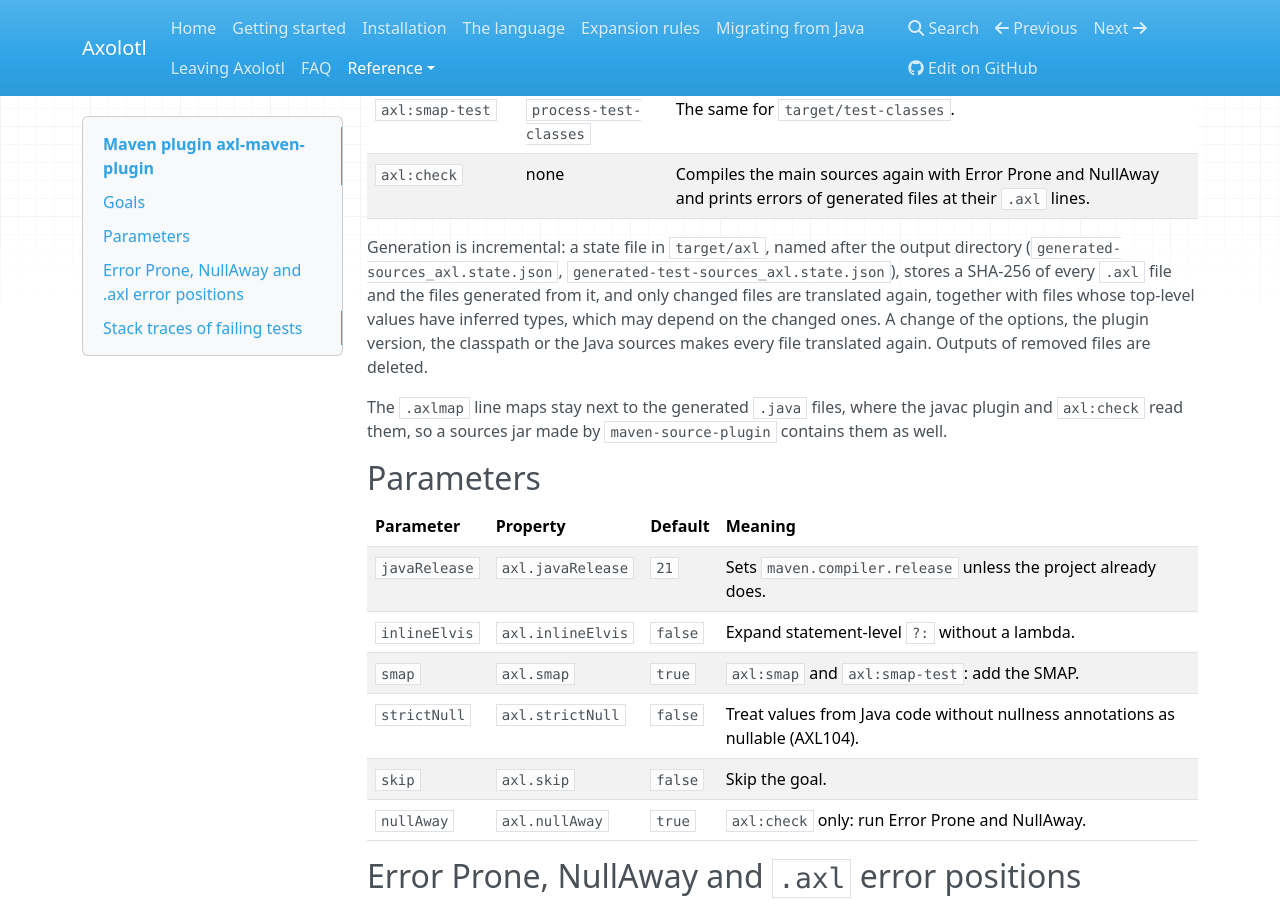
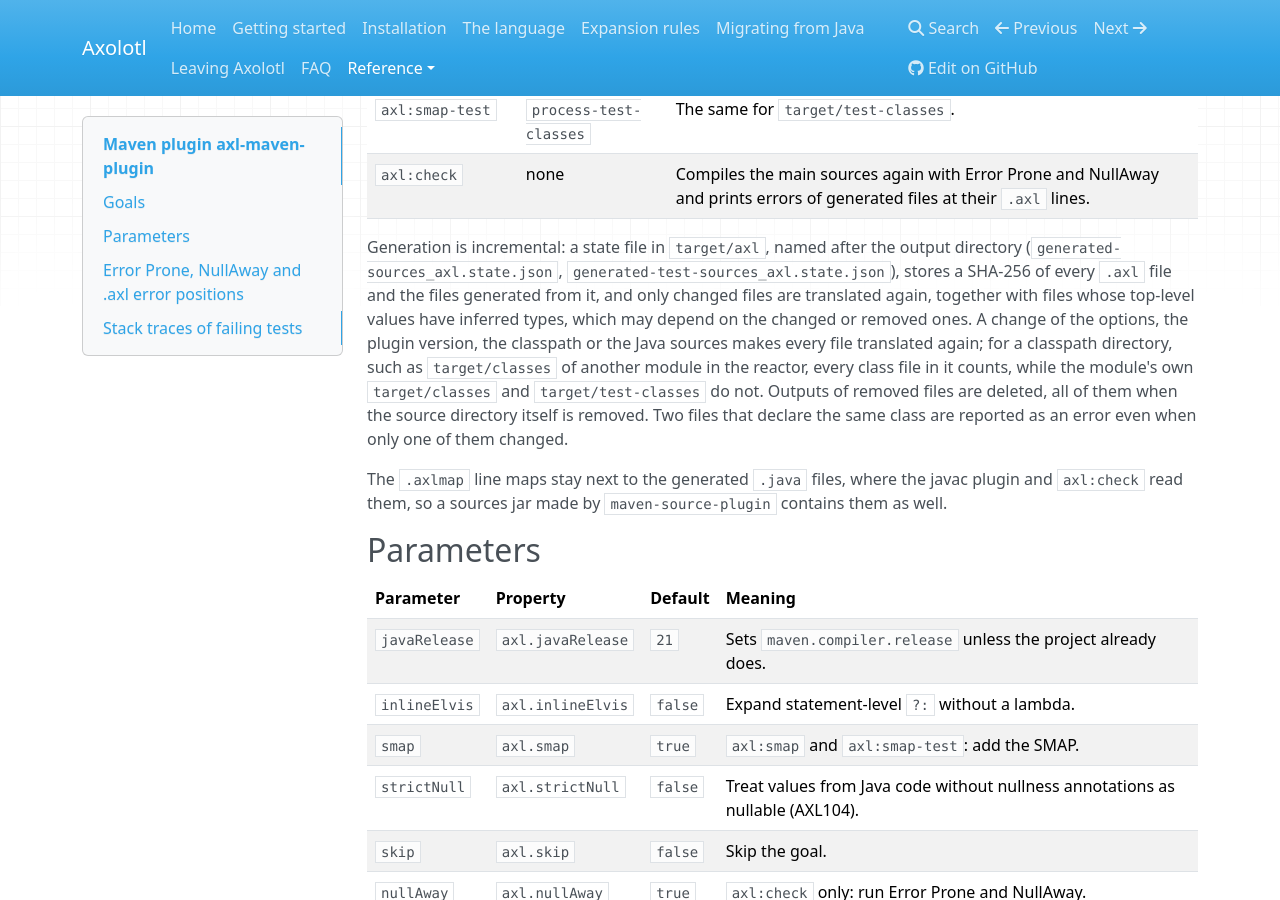
Before and after one commit to k1ngmang/axolotl-lang, an MkDocs documentation site: the page built from docs/maven.md, in a window 1280 px wide and 900 px high, scrolled down 510 px. Built offline with MkDocs 1.6.1, drawn with Linux system fonts in a browser that asks for light colours; nearby versions of some CDN libraries.

Commit message:
Describe what makes the Maven plugin translate again

```diff
--- a/docs/maven.md
+++ b/docs/maven.md
@@ -21,9 +21,13 @@ mvn archetype:generate -DarchetypeGroupId=org.axl -DarchetypeArtifactId=axl-arch
 Generation is incremental: a state file in `target/axl`, named after the output directory
 (`generated-sources_axl.state.json`, `generated-test-sources_axl.state.json`), stores a SHA-256 of every
 `.axl` file and the files generated from it, and only changed files are translated again, together
-with files whose top-level values have inferred types, which may depend on the changed ones. A change
-of the options, the plugin version, the classpath or the Java sources makes every file
-translated again. Outputs of removed files are deleted.
+with files whose top-level values have inferred types, which may depend on the changed or removed
+ones. A change of the options, the plugin version, the classpath or the Java sources makes every file
+translated again; for a classpath directory, such as `target/classes` of another module in the
+reactor, every class file in it counts, while the module's own `target/classes` and
+`target/test-classes` do not. Outputs of removed files are deleted, all of them when the source
+directory itself is removed. Two files that declare the same class are reported as an error even
+when only one of them changed.
 
 The `.axlmap` line maps stay next to the generated `.java` files, where the javac plugin and
 `axl:check` read them, so a sources jar made by `maven-source-plugin` contains them as well.
```
